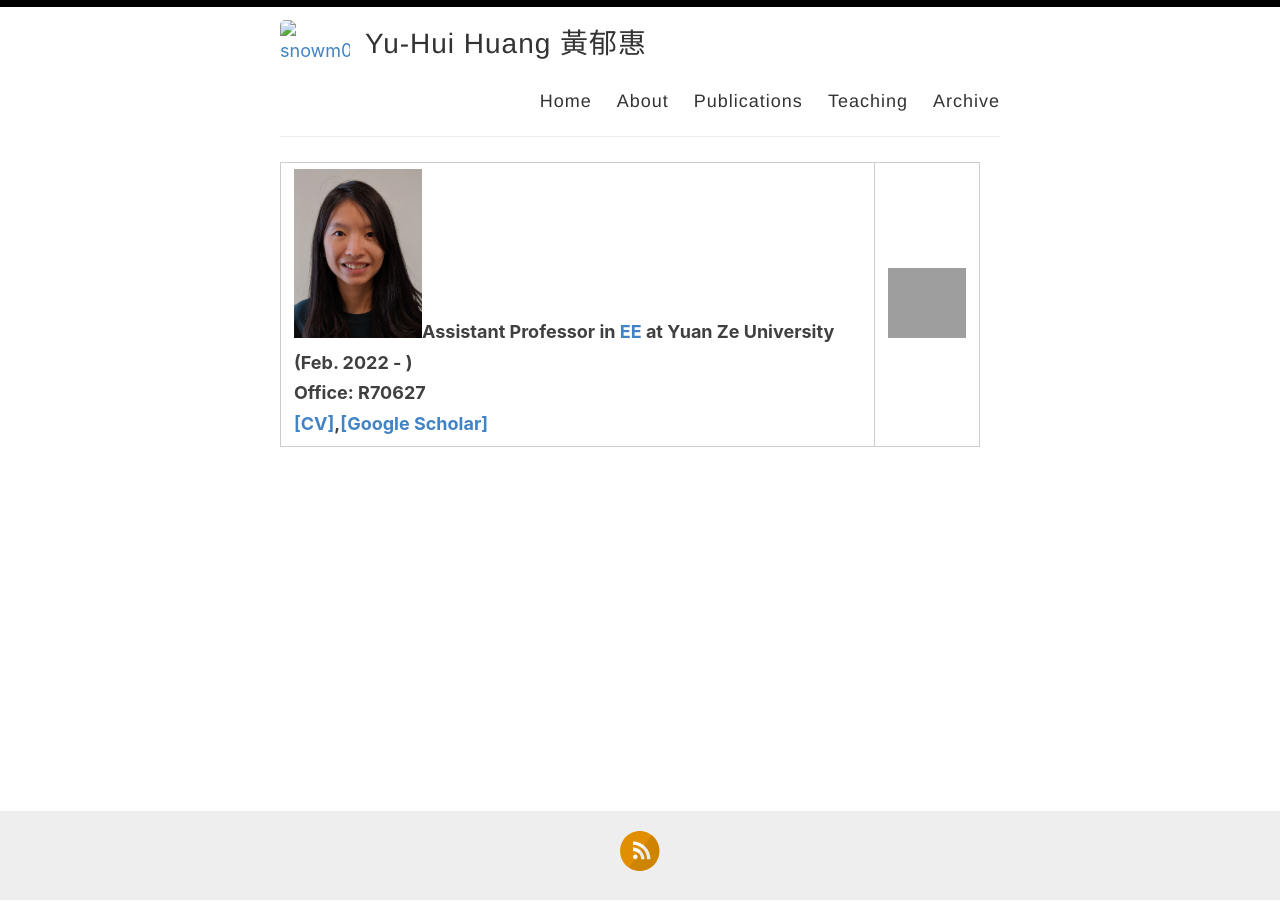
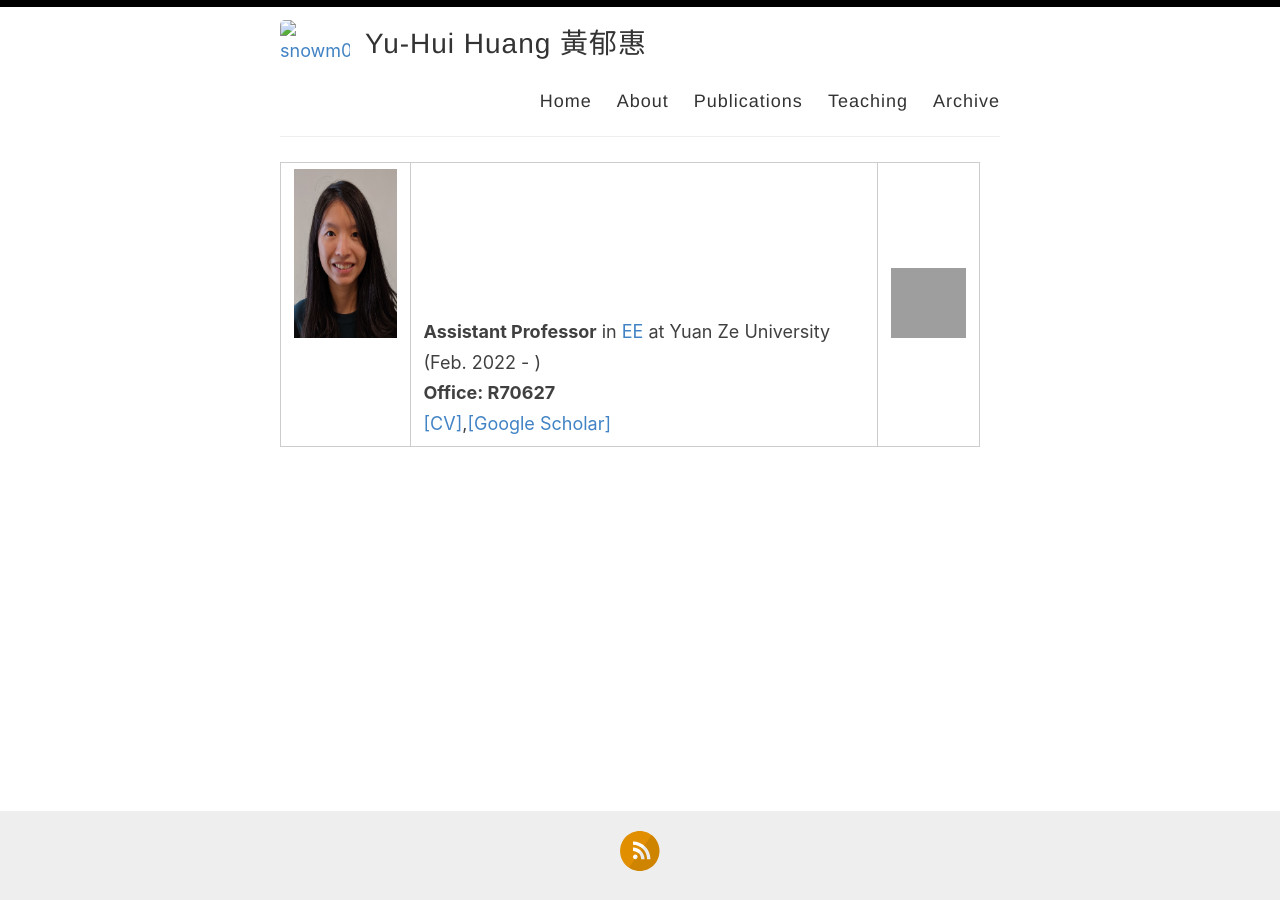
Before and after one commit to snowm0425/snowm0425.github.io, a Jekyll site: the page built from index.html, in a window 1280 px wide. Built offline with Jekyll 4.4.1, drawn with Linux system fonts in a browser that asks for light colours; the list of posts is cut into pages by our own code; grey boxes are pictures that could not be loaded.

Commit message:
Update index.html

```diff
--- a/index.html
+++ b/index.html
@@ -17,7 +17,7 @@
 
 <table width="700">
 <tr>
-<th rowspan="2"><img src="images/PXL_20211030_052031911.jpg" style="width:128px;height:169px; /></th>
+<th rowspan="2"><img src="images/PXL_20211030_052031911.jpg" style="width:128px;height:169px;" /></th>
 <td valign="middle"><b>Assistant Professor</b> in <a href="https://eea.ee.yzu.edu.tw">EE</a> at Yuan Ze University (Feb. 2022 - )<br />
 <b>Office: R70627</b><br />
 <a href="">[CV]</a>,<a href="https://scholar.google.com/citations?user=dNySFFYAAAAJ&hl=en">[Google Scholar]</a></td>
```
